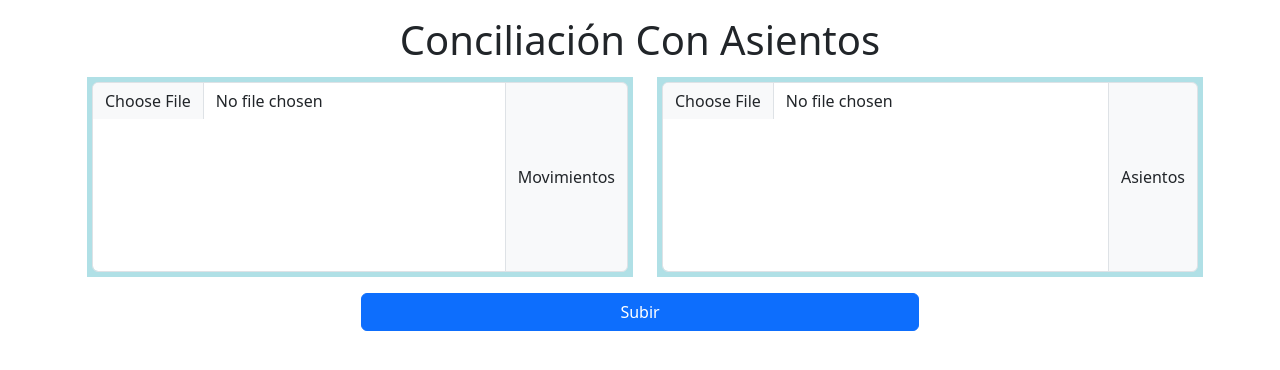
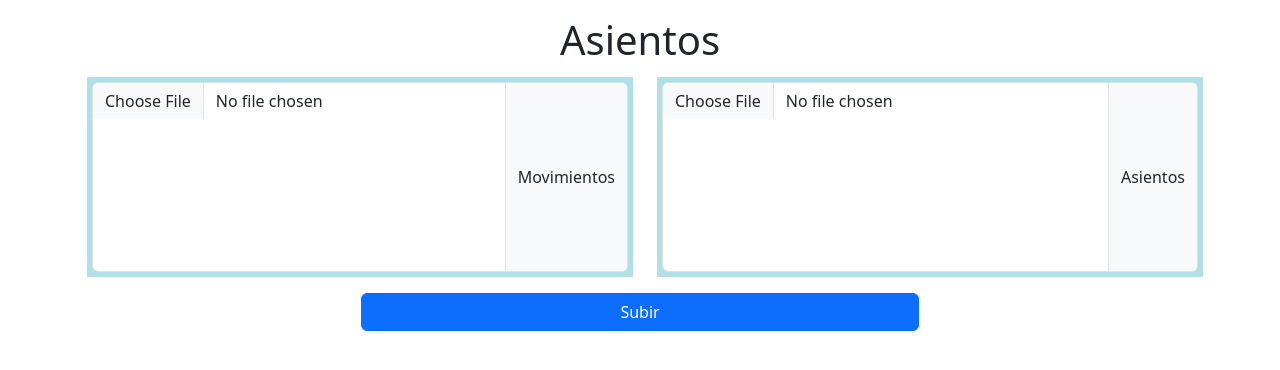
Before and after one commit to Joseph-P-ctrl/Banco, a Flask app: page /asiento in a window 1280 px wide. Shown: the part 120-490 px from the top of the page. Run offline with Flask 3, Linux system fonts and the light colour scheme.

```diff
--- a/test/fileteste_test.py
+++ b/_test_/fileteste_test.py
@@ -5,8 +5,8 @@ class TestReadExcel(unittest.TestCase):
     def test_read_excel(self):
         movimiento_teste = 'movimientos (68).xlsx'
         export_teste = 'export (2).xlsb'
+        asientoService = AsientoService()
 
-        asientoService = AsientoService()
         asientoService.conciliar(movimiento_teste, export_teste)
 
     # def test_al_decima(self):
--- a/templates/asiento.html
+++ b/templates/asiento.html
@@ -36,7 +36,7 @@
             <div class="col">
 
 
-                <h1 class="justify-content-center">Conciliación Con Asientos</h1>
+                <h1 class="justify-content-center"> Asientos</h1>
                 <span class="error">
                     {% if error_message %}
                     <p>Error: {{ error_message }}</p>
--- a/templates/base-datos.html
+++ b/templates/base-datos.html
@@ -21,7 +21,9 @@
         <li class="nav-item">
           <a class="nav-link active" href="basedatos">Base de Datos</a>
         </li>
-
+        <li class="nav-item">
+            <a class="nav-link " href="asiento">Asientos</a>
+        </li>
 
       </ul>
    </nav>
```
Also changed, not shown: 10 other files.
